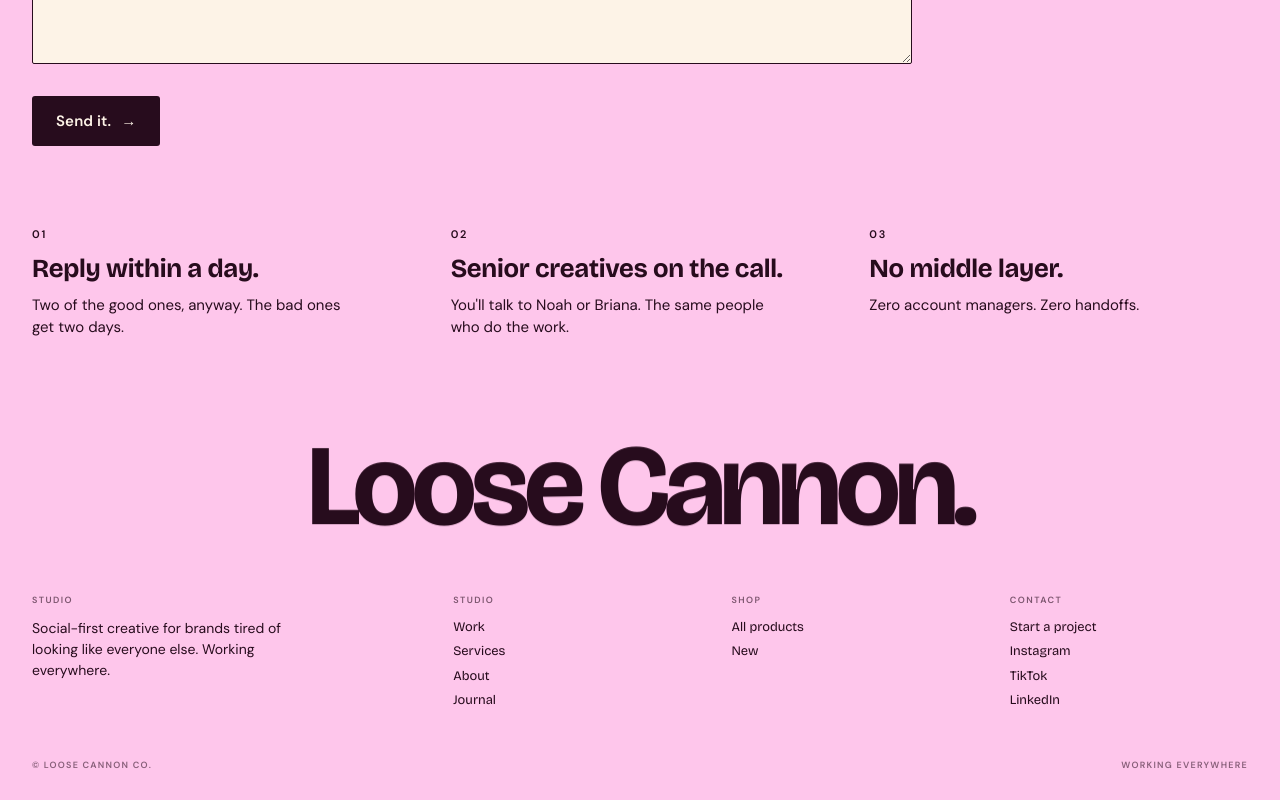
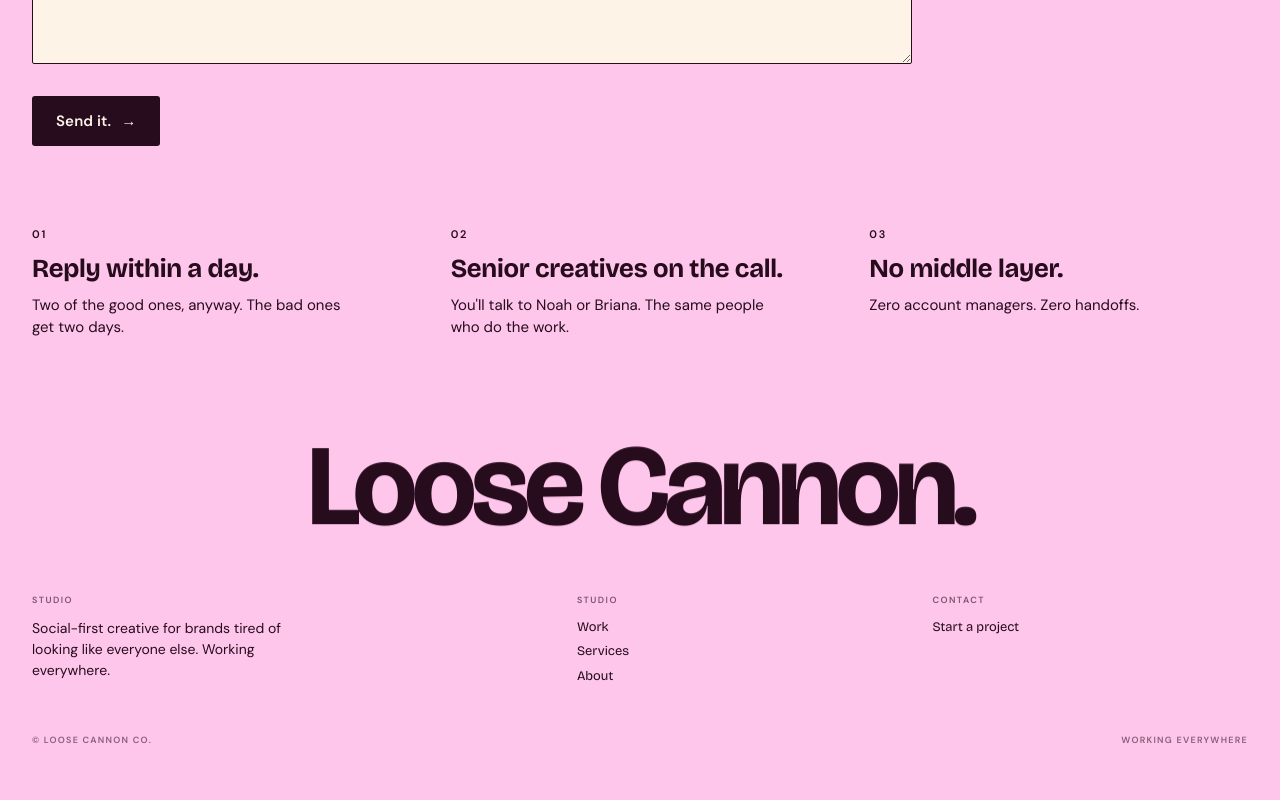
Before and after one commit to LooseCannonCo/loose-cannon-co, a Next.js app: page /contact in a window 1280 px wide. Shown: the part 1008-1808 px from the top of the page. After the commit the page ends 1784 px from the top, so only its background shows below. Built offline with nearby package versions, Linux system fonts and the light colour scheme; no server answers.

Commit message:
Footer pass: real nav links, remove Shop column, Journal, and dead social links pending real URLs

```diff
--- a/src/components/FooterCols/FooterCols.module.css
+++ b/src/components/FooterCols/FooterCols.module.css
@@ -1,9 +1,21 @@
 .footCols {
   padding: 32px 0;
   display: grid;
-  grid-template-columns: 1.6fr 1fr 1fr 1fr;
+  /* 3 columns: tagline (1.6fr) + two link cols (1fr each). Was 4 cols when
+     Shop column existed; restore as 1.6fr 1fr 1fr 1fr when /shop ships. */
+  grid-template-columns: 1.6fr 1fr 1fr;
   gap: 40px;
   font-size: 13px;
+}
+
+.col a {
+  color: inherit;
+  text-decoration: none;
+  transition: opacity 160ms ease;
+}
+
+.col a:hover {
+  opacity: 0.6;
 }
 
 .lbl {
@@ -43,3 +55,9 @@
     grid-template-columns: 1fr 1fr;
   }
 }
+
+@media (max-width: 600px) {
+  .footCols {
+    grid-template-columns: 1fr;
+  }
+}
--- a/src/components/FooterCols/FooterCols.tsx
+++ b/src/components/FooterCols/FooterCols.tsx
@@ -1,7 +1,16 @@
+import Link from "next/link";
+
 import styles from "./FooterCols.module.css";
 
-/** 4-column footer: studio tagline + studio links + shop links + contact links.
- *  Placeholder copy for now (ported from the reference case studies). */
+/**
+ * Footer columns: studio tagline + secondary nav + contact link.
+ *
+ * Shop column intentionally omitted until /shop ships in Phase F. To restore,
+ * add a third column with { label: "Shop" } and link entries to /shop, /shop/new.
+ *
+ * Journal link and the IG / TikTok / LinkedIn social links are also held until
+ * the routes and real URLs exist. Don't re-add as dead text.
+ */
 export function FooterCols() {
   return (
     <div className={`${styles.footCols} flippy-hide-behind`}>
@@ -15,26 +24,23 @@ export function FooterCols() {
       <div className={styles.col}>
         <div className={styles.lbl}>Studio</div>
         <ul>
-          <li>Work</li>
-          <li>Services</li>
-          <li>About</li>
-          <li>Journal</li>
-        </ul>
-      </div>
-      <div className={styles.col}>
-        <div className={styles.lbl}>Shop</div>
-        <ul>
-          <li>All products</li>
-          <li>New</li>
+          <li>
+            <Link href="/work">Work</Link>
+          </li>
+          <li>
+            <Link href="/services">Services</Link>
+          </li>
+          <li>
+            <Link href="/about">About</Link>
+          </li>
         </ul>
       </div>
       <div className={styles.col}>
         <div className={styles.lbl}>Contact</div>
         <ul>
-          <li>Start a project</li>
-          <li>Instagram</li>
-          <li>TikTok</li>
-          <li>LinkedIn</li>
+          <li>
+            <Link href="/contact">Start a project</Link>
+          </li>
         </ul>
       </div>
     </div>
```
